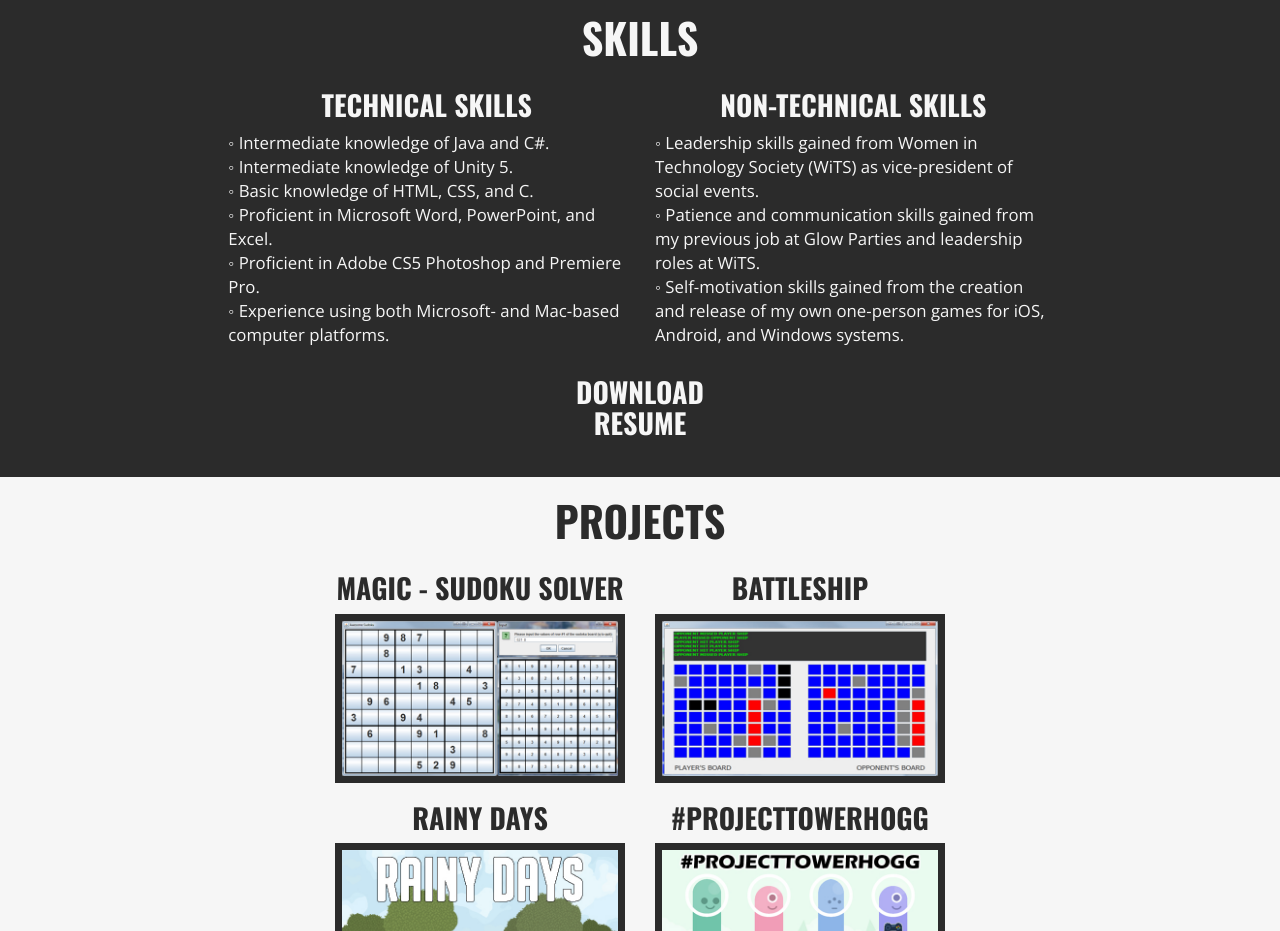
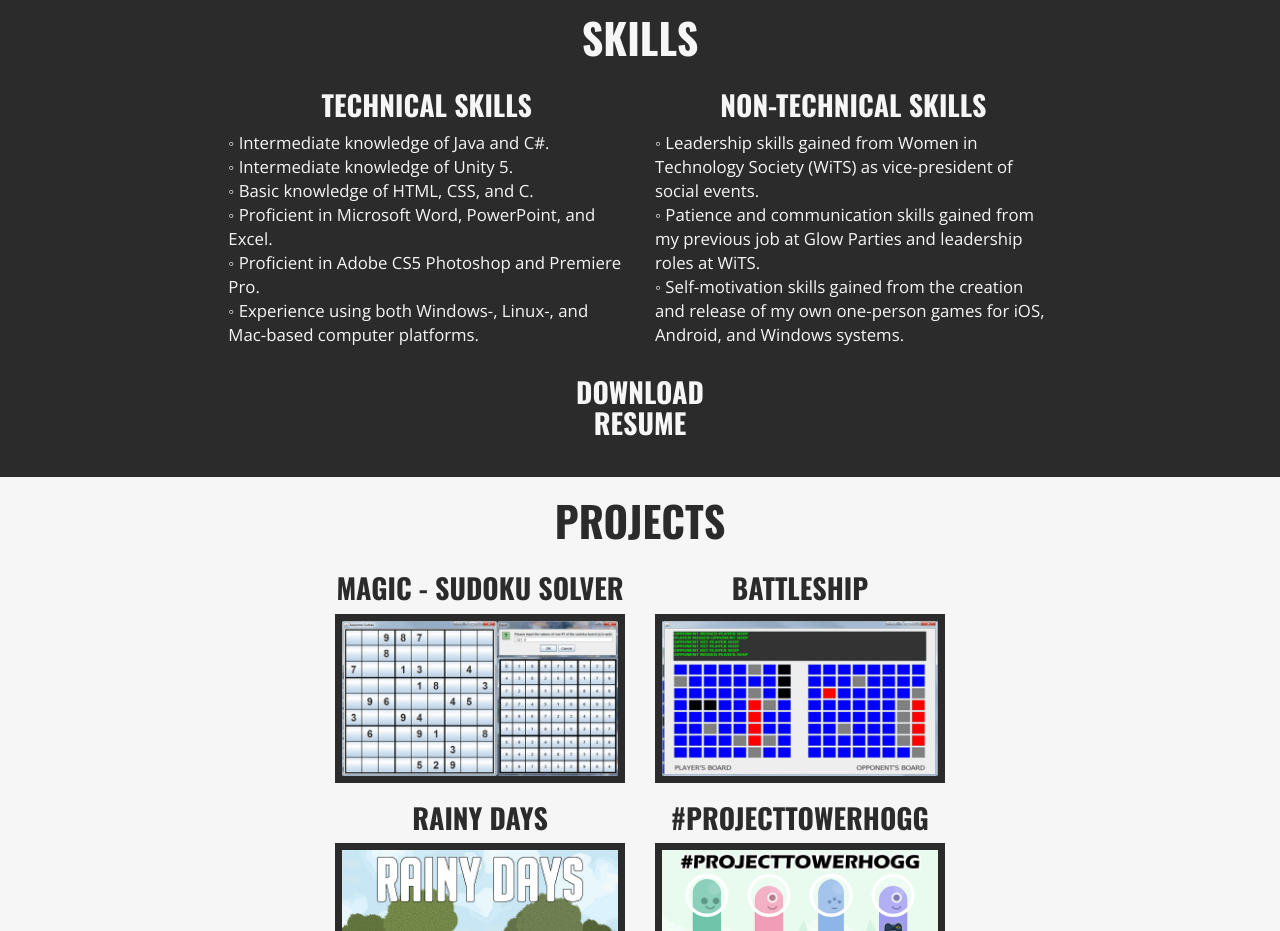
Before and after one commit to beckymegan/beckymegan.github.io, a plain HTML site: page index.html in a window 1280 px wide. Shown: the part 800-1731 px from the top of the page. Drawn offline with nearby package versions, Linux system fonts and the light colour scheme.

Commit message:
Updated abilities

```diff
--- a/index.html
+++ b/index.html
@@ -103,7 +103,7 @@ I also got the Javascript code for the scrolling animation from CSStricks.com. -
           ◦ Basic knowledge of HTML, CSS, and C.<br>
           ◦ Proficient in Microsoft Word, PowerPoint, and Excel.<br>
           ◦ Proficient in Adobe CS5 Photoshop and Premiere Pro.<br>
-          ◦ Experience using both Microsoft- and Mac-based computer platforms.<br>
+          ◦ Experience using both Windows-, Linux-, and Mac-based computer platforms.<br>
         </p>
       </div>
       <div class="col-sm-4">
```
